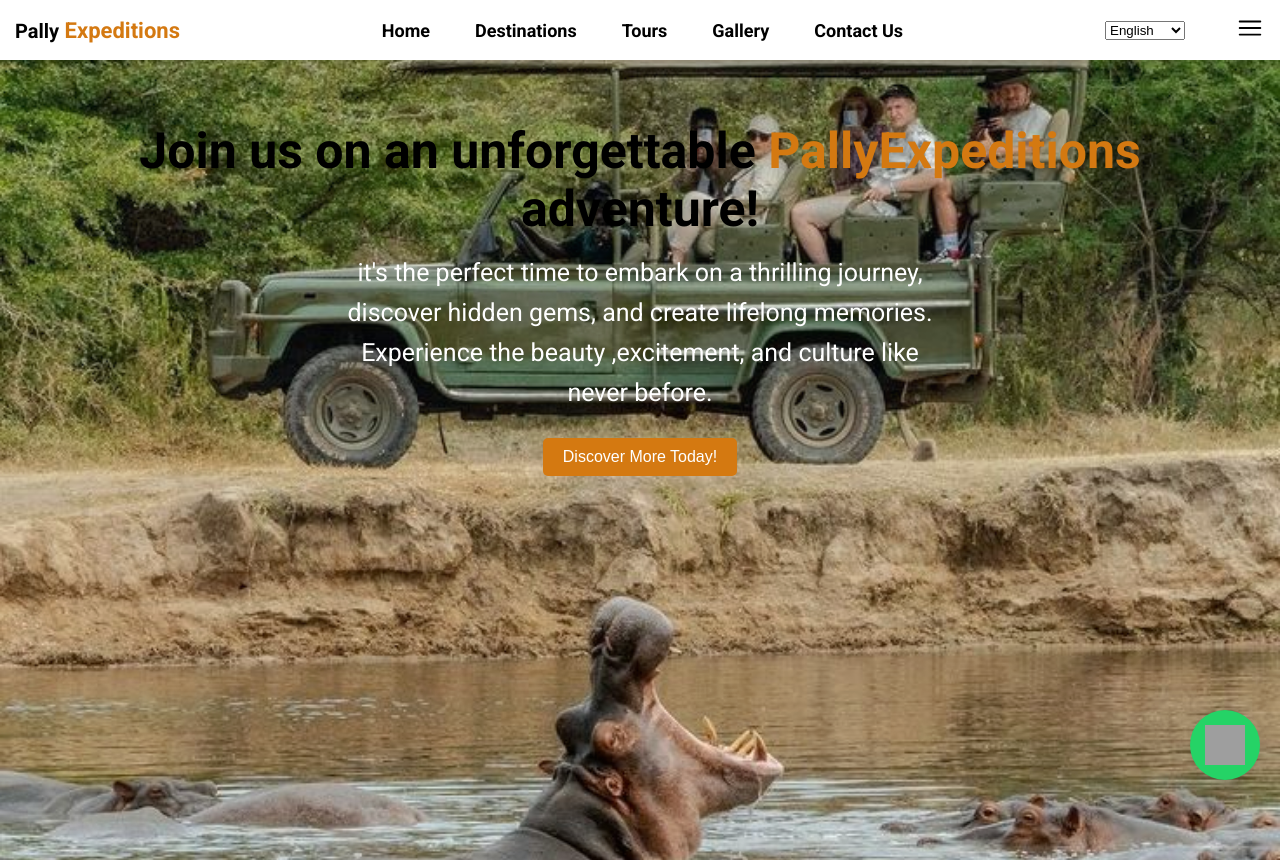
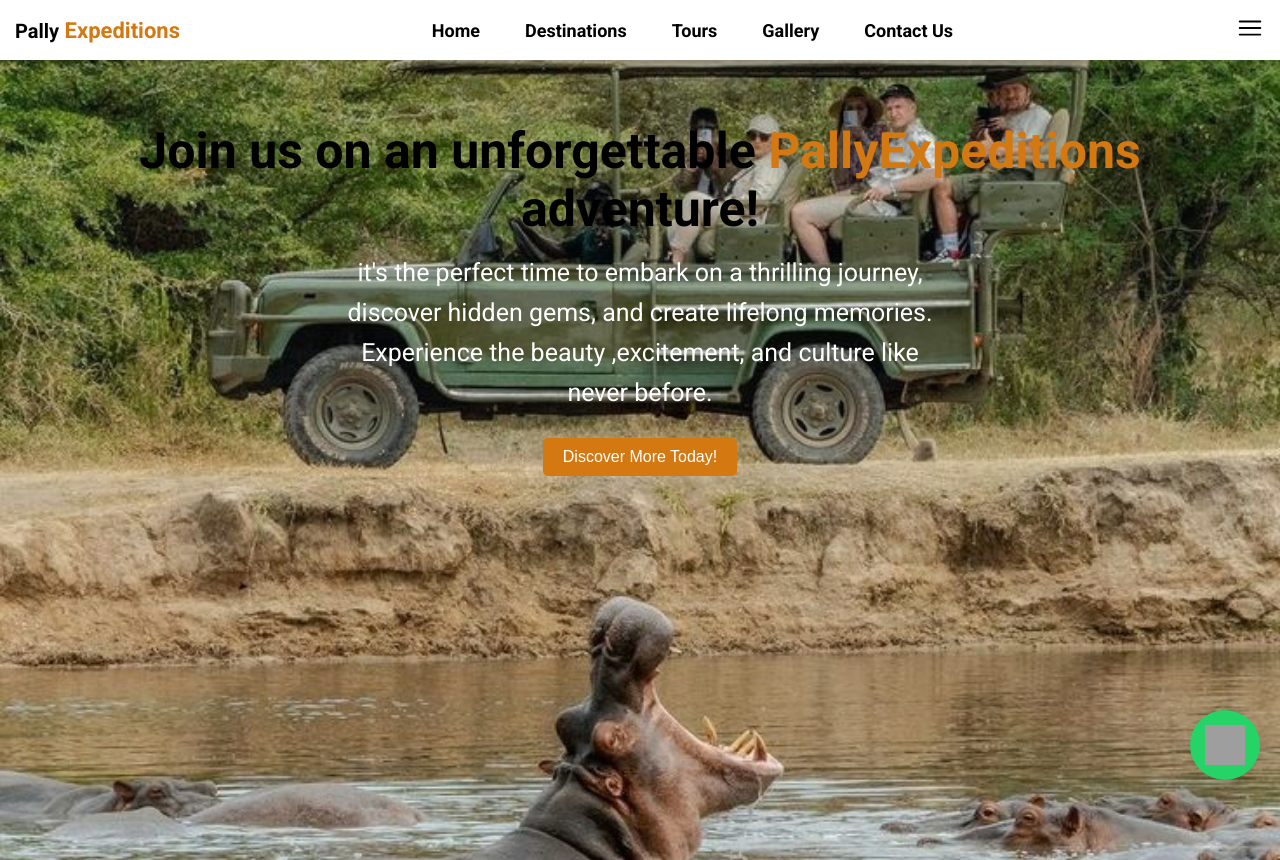
Before and after one commit to CodeVortex425/pallyexpeditions, a plain HTML site: page pallyExpeditions.html in a window 1280 px wide. Drawn offline with Linux system fonts and the light colour scheme; grey boxes are pictures that could not be loaded.

Commit message:
Add files via upload

```diff
--- a/pallyExpeditions.html
+++ b/pallyExpeditions.html
@@ -26,18 +26,6 @@
         <a href="gallery.html" class="nav-item">Gallery</a>
         <a href="contactUs.html" class="nav-item">Contact Us</a>
       </div>
-
-      <select id="language-selector">
-        <option value="en">English</option>
-        <option value="sw">Swahili</option>
-        <option value="fr">French</option>
-        <option value="es">Spanish</option>
-        <option value="de">German</option>
-        <option value="zh">Chinese</option>
-        <option value="ru">Russian</option>
-        <option value="ar">Arabic</option>
-        <option value="ja">Japanese</option>
-      </select>
 
       <div class="nav-header-right-section">
         <div class="nav-icon">
```
